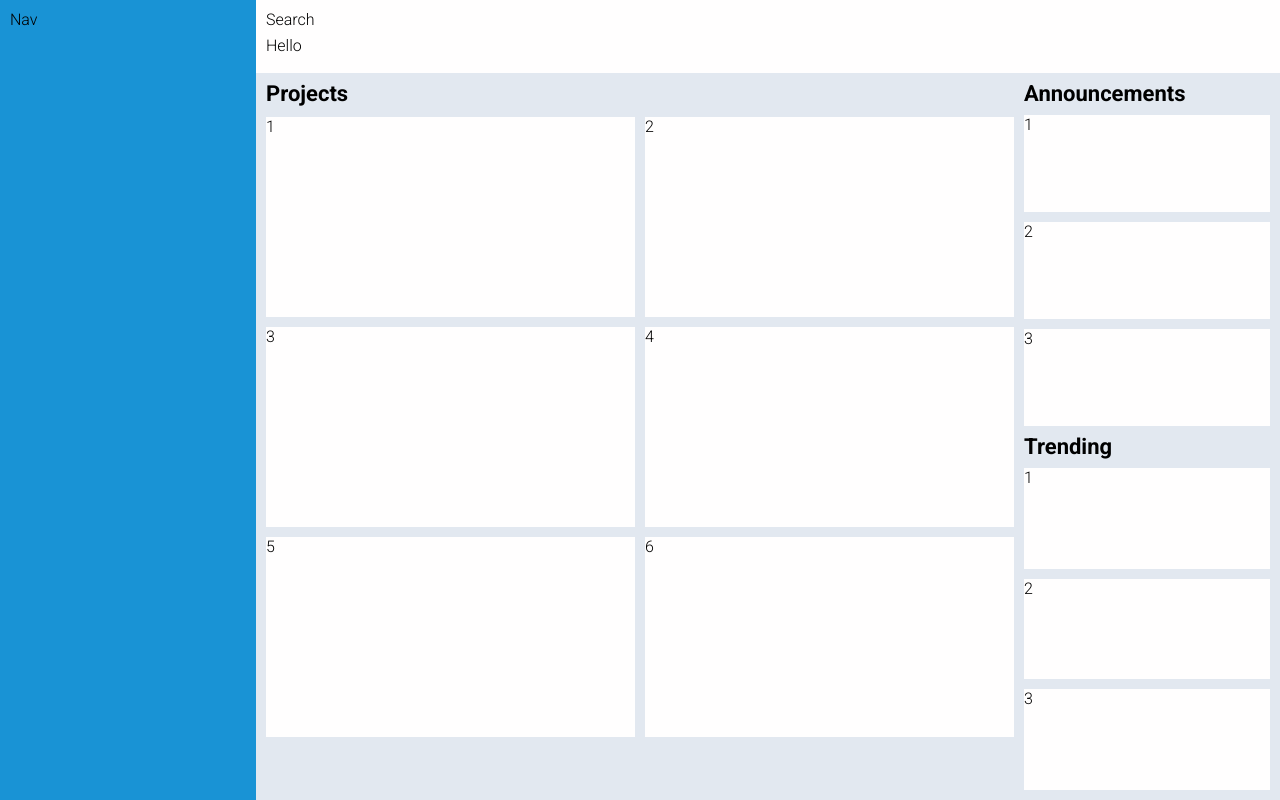
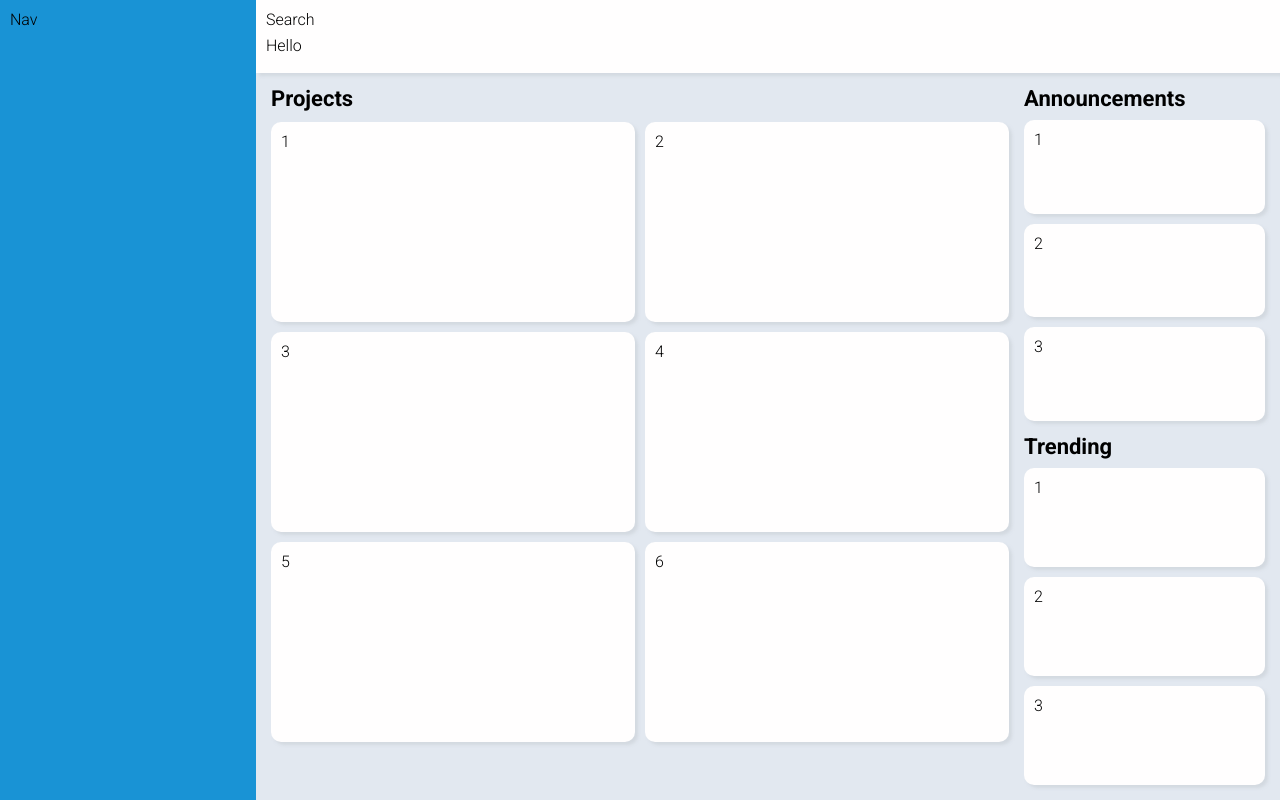
Before and after one commit to s-hens/admin-dash, a plain HTML site: page index.html in a window 1280 px wide. Drawn offline with Linux system fonts and the light colour scheme.

Commit message:
Refine scroll effect, add box-shadows, convert grid to shorthand

```diff
--- a/javascript.js
+++ b/javascript.js
@@ -1,4 +1,5 @@
 const projectsContainer = document.querySelector(".projects-container");
+const projectsDiv = document.querySelector(".projects");
 const fadeTop = document.querySelector(".fade-top");
 const fadeBottom = document.querySelector(".fade-bottom");
 
@@ -17,7 +18,7 @@ function checkFade() {
     fadeBottom.style.cssText = `
         display: block;
         position: fixed;
-        top: ${projectsContainer.offsetTop + projectsContainer.offsetHeight - 44}px;
+        top: ${projectsContainer.offsetTop + projectsContainer.offsetHeight - 50}px;
         left: ${projectsContainer.offsetLeft}px;
         width: ${projectsContainer.offsetWidth}px;`;
 
@@ -32,6 +33,12 @@ function checkFade() {
         bottomOpacity = 0;
     }
 
+    if (projectsContainer.scrollTop == (projectsContainer.scrollHeight - projectsContainer.clientHeight)) {
+        projectsDiv.style.margin = "15px 0 0 15px";
+    } else {
+        projectsDiv.style.margin = "15px 0 15px 15px";
+    }
+
     fadeTop.style.opacity = topOpacity;
     fadeBottom.style.opacity = bottomOpacity;
 }
--- a/style.css
+++ b/style.css
@@ -4,8 +4,7 @@
 div {
     border: 1px solid red;
     box-sizing: border-box;
-}
-*/
+}*/
 
 body {
     background-color: #E2E8F0;
@@ -26,8 +25,7 @@ h1 {
     font-weight: 700;
     margin: 0;
     padding: 0;
-    grid-column: 1 / -1;
-    grid-row: 1 / 2;
+    grid-area: 1 / 1 / 2 / -1;
 }
 
 /* Navigation */
@@ -35,8 +33,7 @@ h1 {
 .nav {
     padding: 10px;
     background-color: #1993D5;
-    grid-column: 1 / 2;
-    grid-row: 1 / 4;
+    grid-area: 1 / 1 / 4 / 2;
 }
 
 /* Top bar */
@@ -44,18 +41,17 @@ h1 {
 .upper {
     padding: 10px;
     background-color: #FFFEFE;
-    grid-column: 2 / 4;
-    grid-row: 1 / 2;
+    grid-area: 1 / 2 / 2 / 4;
     display: grid;
     grid-template-rows: 1fr 1fr;
+    box-shadow: 3px 3px 3px rgba(198, 203, 210, 0.5);
 }
 
 /* Announcements & Trending */
 
 .announcements {
-    margin: 10px 10px 10px 0;
-    grid-column: 3 / 4;
-    grid-row: 2 / 3;
+    margin: 15px 15px 15px 0;
+    grid-area: 2 / 3 / 3 / 4;
     display: grid;
     grid-template-rows: 22px 1fr 1fr;
     grid-auto-rows: 1fr;
@@ -63,9 +59,8 @@ h1 {
 }
 
 .trends {
-    margin: 0 10px 10px 0;
-    grid-column: 3 / 4;
-    grid-row: 3 / 4;
+    margin: 0 15px 15px 0;
+    grid-area: 3 / 3 / 4 / 4;
     display: grid;
     grid-template-rows: 22px 1fr 1fr;
     grid-auto-rows: 1fr;
@@ -74,60 +69,57 @@ h1 {
 
 .announcement, .trend {
     background-color: #FFFEFE;
+    box-shadow: 3px 3px 3px rgba(198, 203, 210, 0.5);
+    border-radius: 10px;
+    padding: 10px;
 }
 
 /* Projects */
 
 .projects {
-    margin: 10px;
-    grid-column: 2 / 3;
-    grid-row: 2 / 4;
+    margin: 15px 0 15px 15px;
+    grid-area: 2 / 2 / 4 / 3;
     display: grid;
     grid-template-rows: 24px 1fr;
     gap: 10px;
 }
 
 .projects-container {
-    overflow: auto;
     display: grid;
     grid-template-rows: 200px;
     grid-auto-rows: 200px;
-    grid-template-columns: repeat(auto-fit, minmax(250px, 1fr));
+    grid-template-columns: repeat(auto-fit, minmax(250px, 5fr));
     gap: 10px;
+    padding: 0 15px 15px 0;
+    overflow-y: auto;
+    overflow-x: hidden;
+    -ms-overflow-style: none;
+    scrollbar-width: none;
 }
 
 .project {
     background-color: #FFFEFE;
+    box-shadow: 3px 3px 3px rgba(198, 203, 210, 0.5);
+    border-radius: 10px;
+    padding: 10px;
 }
 
 /* Fancy scrolling */
 
 ::-webkit-scrollbar {
-    width: 5px;
-}
-
-::-webkit-scrollbar-track {
-    background: #E2E8F0;
-}
-
-::-webkit-scrollbar-thumb {
-    background: #1993D5;
-}
-
-::-webkit-scrollbar-thumb:hover {
-    background: #1681BA;
+    display: none;
 }
 
 .fade-top {
     display: none;
     background: linear-gradient(0deg, rgba(226,232,240,0) 0%, rgba(226,232,240,1) 100%);
-    height: 44px;
+    height: 50px;
     z-index: 2;
 }
 
 .fade-bottom {
     display: none;
     background: linear-gradient(180deg, rgba(226,232,240,0) 0%, rgba(226,232,240,1) 100%);
-    height: 44px;
+    height: 50px;
     z-index: 2;
 }
```
